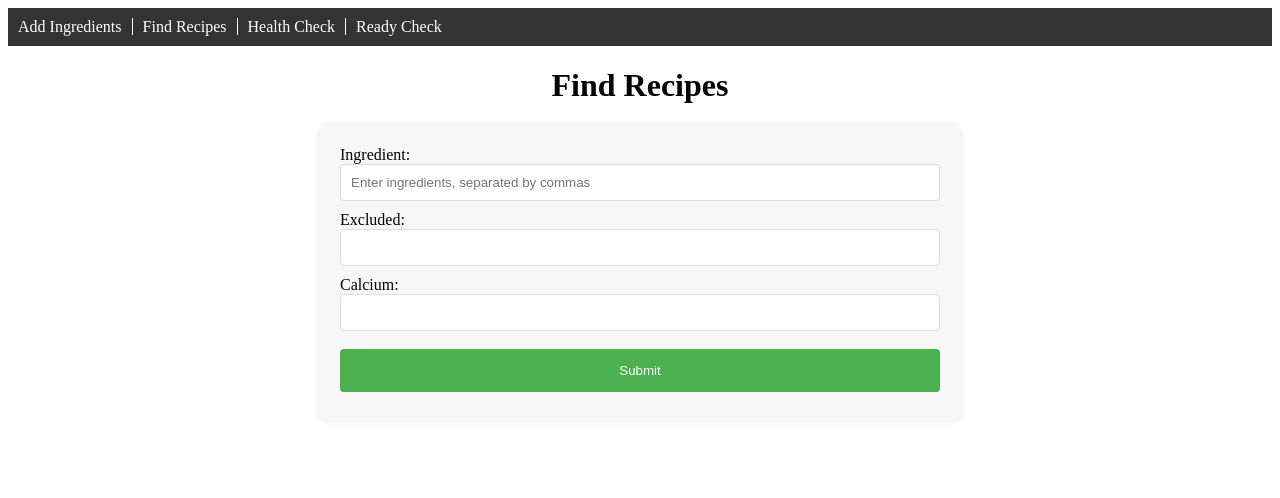
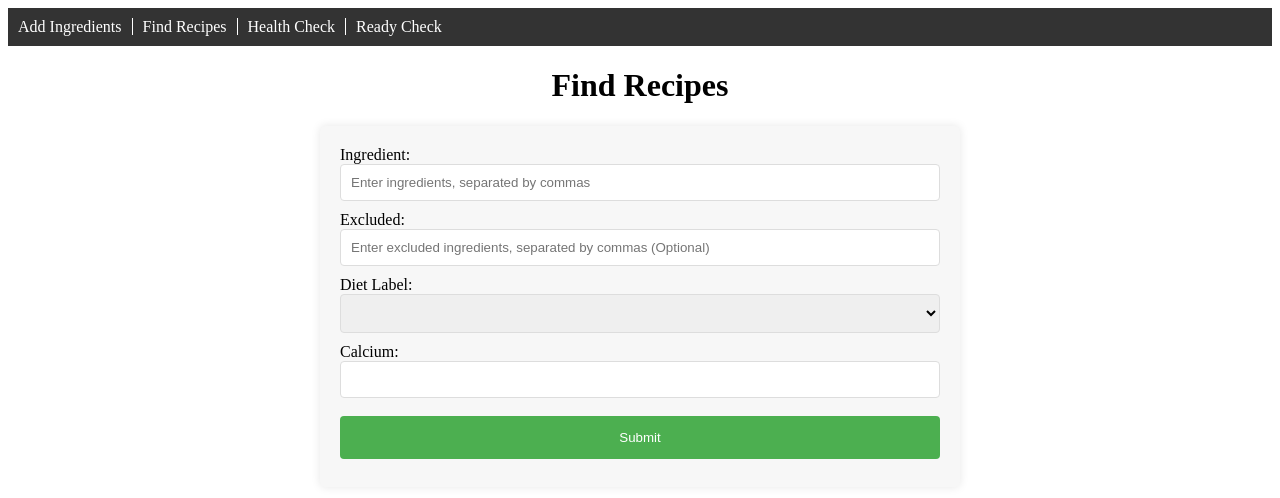
Before and after one commit to AkashBalani/recipePickerFront, an Angular app: page /angular/find-recipes in a window 1280 px wide. Shown: the top 498 px of the page. Built offline with nearby package versions, Linux system fonts and the light colour scheme.

Commit message:
Create options for dietLabels

```diff
--- a/src/app/find-recipes/find-recipes.component.html
+++ b/src/app/find-recipes/find-recipes.component.html
@@ -5,9 +5,19 @@
     <input type="text" id="ingredient" [(ngModel)]="ingredient" name="ingredient" placeholder="Enter ingredients, separated by commas" required>
 
     <label for="excluded">Excluded:</label>
-    <input type="text" id="excluded" [(ngModel)]="excluded" name="excluded">
+    <input type="text" id="excluded" [(ngModel)]="excluded" name="excluded" placeholder="Enter excluded ingredients, separated by commas (Optional) " >
 
-    <label for="Calcium">Calcium:</label>
+    <label for="dietLabel">Diet Label:</label>
+    <select id="dietLabel" [(ngModel)]="dietLabel" name="dietLabel">
+      <option value="balanced">Balanced</option>
+      <option value="high-fiber">High-Fiber</option>
+      <option value="high-protein">High-Protein</option>
+      <option value="low-carb">Low-Carb</option>
+      <option value="low-fat">Low-Fat</option>
+      <option value="low-sodium">Low-Sodium</option>
+    </select>
+
+    <label for="calcium">Calcium:</label>
     <input type="text" id="calcium" [(ngModel)]="calcium" name="calcium">
 
     <button type="submit">Submit</button>
--- a/src/app/find-recipes/find-recipes.component.ts
+++ b/src/app/find-recipes/find-recipes.component.ts
@@ -9,6 +9,7 @@ import { HttpClient, HttpHeaders, HttpParams } from '@angular/common/http';
 export class FindRecipesComponent {
   ingredient: string = '';
   excluded: string = '';
+  dietLabel: string = '';
   calcium: string = '';
 
   constructor(private http: HttpClient) { }
@@ -45,10 +46,13 @@ export class FindRecipesComponent {
       params = params.append('ingredient', ingredient.trim());
     });
     if (this.excluded) {
-      params = params.append('exclude', this.excluded);
+      params = params.append('excluded', this.excluded);
     }
     if (this.calcium) {
       params = params.append('calcium', this.calcium);
+    }
+    if(this.dietLabel) {
+      params = params.append('dietLabel', this.dietLabel);
     }
     // Add code here to send the form data to Django backend
 
```
